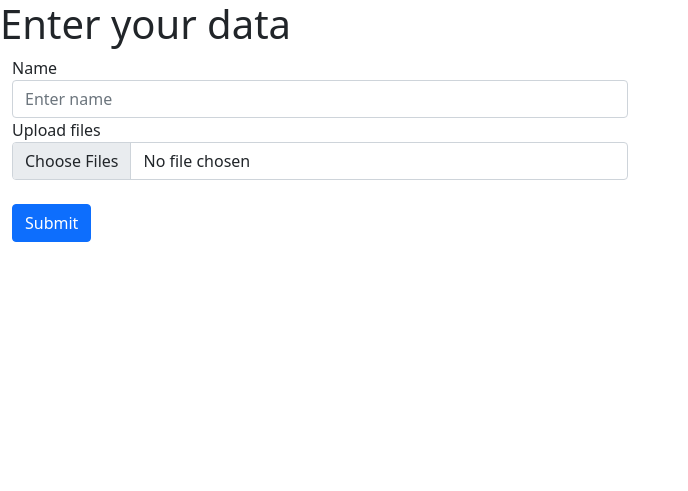
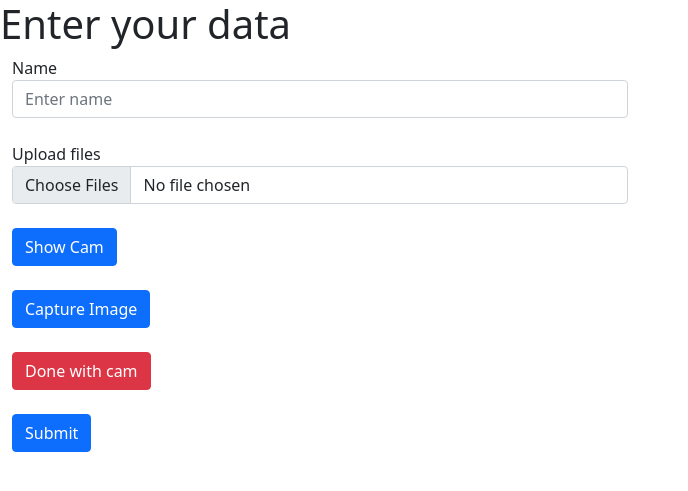
Before and after one commit to bisalgt/test_project, a Django app: page / in a window 1280 px wide. Shown: the top 491 px of the page, without its empty margins (0-688 px from the left). Run offline with Django 3.2, Linux system fonts and the light colour scheme; some libraries are stand-ins or nearby versions.

Commit message:
basic saving of image done from the website using opencv and ajax

```diff
--- a/data_saver/urls.py
+++ b/data_saver/urls.py
@@ -1,8 +1,9 @@
 from django.urls import path
 
-from .views import home, open_cam
+from .views import home, open_cam, click_done
 
 urlpatterns = [
     path('', home, name='home'),
     path('cam/', open_cam, name='cam'),
+    path('done/', click_done, name='done'),
 ]
--- a/data_saver/views.py
+++ b/data_saver/views.py
@@ -20,13 +20,20 @@ import cv2 as cv
 
 
 def open_cam(request):
+    print(request.GET["value"], '---------------')
+    request.session["checker"] = request.GET["value"]
+    if request.session["checker"] ==  'start':
+        print("session running")
+
     cap = cv.VideoCapture(0)
     if not cap.isOpened():
         print("Cannot open camera")
         exit()
     while True:
+        # print("Inside while")
         # Capture frame-by-frame
         ret, frame = cap.read()
+        # print(ret)
         # if frame is read correctly ret is True
         if not ret:
             print("Can't receive frame (stream end?). Exiting ...")
@@ -35,14 +42,19 @@ def open_cam(request):
         normal = cv.cvtColor(frame, cv.COLOR_BGR2RGB)
         # Display the resulting frame
         cv.imshow('frame', normal)
-        break
-        if cv.waitKey(1) == ord('q'):
+
+        # check request session values
+        if request.session["checker"] ==  'save':
+            print("image saved")
+            cv.imwrite("saved_cam.png", normal)
+        cv.waitKey(10)
+        if request.session["checker"] ==  'stop':
+            print("session stopped")
             break
-    # When everything done, release the capture
-    cv.imshow('frame', normal)
-    k = cv.waitKey(0)
-    if k == ord("s"):
-        cv.imwrite("saved_webcam.png", normal)
     cap.release()
     cv.destroyAllWindows()
     return HttpResponse('Hello there')
+
+def click_done(request):
+    cv.destroyAllWindows()
+    return HttpResponse("Destroyed all windows")
--- a/templates/index.html
+++ b/templates/index.html
@@ -14,18 +14,26 @@
     <h1>Enter your data</h1>
 <div class="row mx-auto">
     <div class="col-md-6">
-    <form method="POST">
+    <form method="POST" enctype=multipart/form-data>
         {% csrf_token %}
         <div class="form-group">
           <label for="name">Name</label>
           <input type="text" class="form-control" id="name" name='name' aria-describedby="emailHelp" placeholder="Enter name">
         </div>
+        <br>
         <div class="form-group">
           <label for="exampleInputEmail2">Upload files</label>
           <input type="file" class="form-control" id="exampleInputEmail2" name='fileholder' aria-describedby="emailHelp" placeholder="Enter file" multiple>
         </div>
 
         <br>
+        <button id="show_cam" class="btn btn-primary" >Show Cam</button>
+        <br>
+        <br>
+        <button id="capture_image" class="btn btn-primary" >Capture Image</button>
+        <br> <br>
+        <button id="done_cam" class="btn btn-danger" >Done with cam</button>
+        <br> <br>
         <button type="submit" class="btn btn-primary">Submit</button>
     </form>
     </div>
@@ -33,14 +41,79 @@
 
 
     <!-- Optional JavaScript; choose one of the two! -->
-
     <!-- Option 1: Bootstrap Bundle with Popper -->
     <script src="https://cdn.jsdelivr.net/npm/bootstrap@5.0.0-beta3/dist/js/bootstrap.bundle.min.js" integrity="sha384-JEW9xMcG8R+pH31jmWH6WWP0WintQrMb4s7ZOdauHnUtxwoG2vI5DkLtS3qm9Ekf" crossorigin="anonymous"></script>
 
     <!-- Option 2: Separate Popper and Bootstrap JS -->
-    <!--
+
     <script src="https://cdn.jsdelivr.net/npm/@popperjs/core@2.9.1/dist/umd/popper.min.js" integrity="sha384-SR1sx49pcuLnqZUnnPwx6FCym0wLsk5JZuNx2bPPENzswTNFaQU1RDvt3wT4gWFG" crossorigin="anonymous"></script>
     <script src="https://cdn.jsdelivr.net/npm/bootstrap@5.0.0-beta3/dist/js/bootstrap.min.js" integrity="sha384-j0CNLUeiqtyaRmlzUHCPZ+Gy5fQu0dQ6eZ/xAww941Ai1SxSY+0EQqNXNE6DZiVc" crossorigin="anonymous"></script>
-    -->
+    <script src="http://ajax.googleapis.com/ajax/libs/jquery/1.11.1/jquery.min.js"></script>
+    <script>
+        $(document).ready(function(){
+            console.log("Document is Ready");
+            $("#show_cam").on("click",function(e) {
+                e.preventDefault();
+                console.log('WEb cam button clicked');
+                $.ajax({
+                    type: 'GET',
+                    url: "{% url 'cam' %}",
+                    data: {
+                        value:'start',
+                    },
+
+                    success: function(response){
+                        console.log('Success method called of ajax');
+                    },
+
+                    error: function(response){
+                        console.log("Error method called on ajax");
+                    }
+                })
+            })
+
+            $("#done_cam").on("click",function(e) {
+                e.preventDefault();
+                console.log('Done button clicked');
+                $.ajax({
+                    type: 'GET',
+                    url: "{% url 'cam' %}",
+                    data: {
+                        value:'stop',
+                    },
+
+                    success: function(response){
+                        console.log('Success method called of ajax');
+                    },
+
+                    error: function(response){
+                        console.log("Error method called on ajax");
+                    }
+                })
+            })
+
+            $("#capture_image").on("click",function(e) {
+                e.preventDefault();
+                console.log('Done button clicked');
+                $.ajax({
+                    type: 'GET',
+                    url: "{% url 'cam' %}",
+                    data: {
+                        value:'save',
+                    },
+
+                    success: function(response){
+                        console.log('Success method called of ajax');
+                    },
+
+                    error: function(response){
+                        console.log("Error method called on ajax");
+                    }
+                })
+            })
+
+        });
+    </script>
+
   </body>
 </html>
```
Also changed, not shown: 1 other file.
